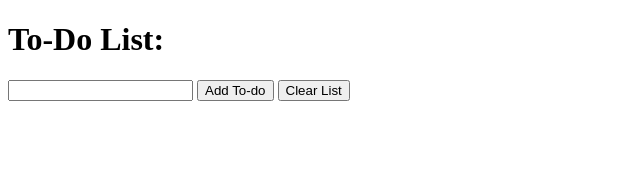
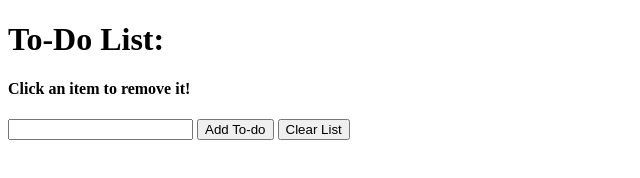
Before and after one commit to LargeWater/dom-todo-lab, a plain HTML site: page index.html in a window 1280 px wide. Shown: the whole page, without its empty margins (0-640 px from the left). Drawn offline with Linux system fonts and the light colour scheme.

Commit message:
add h4 and finalize

```diff
--- a/index.html
+++ b/index.html
@@ -9,6 +9,7 @@
 </head>
 <body>
   <h1>To-Do List:</h1>
+  <h4>Click an item to remove it!</h4>
   <input id="inp" type="text">
   <button id="submit-button"> Add To-do </button>
   <button id="clear">Clear List</button>
```
